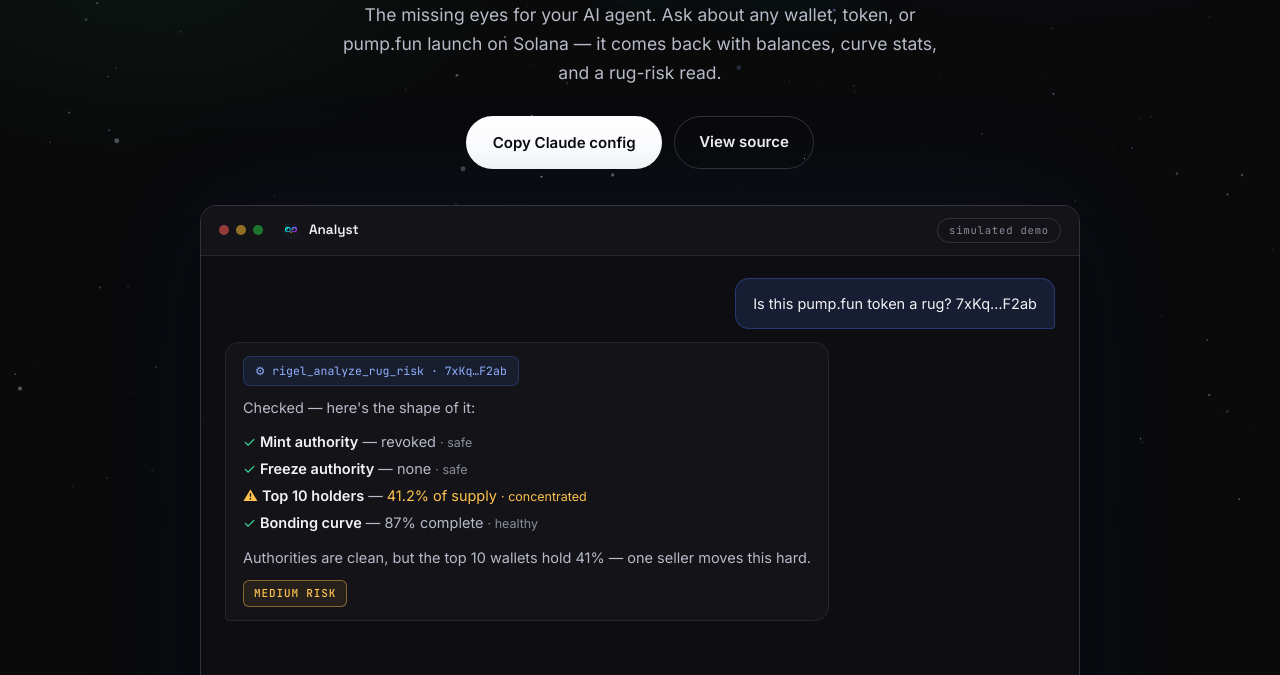
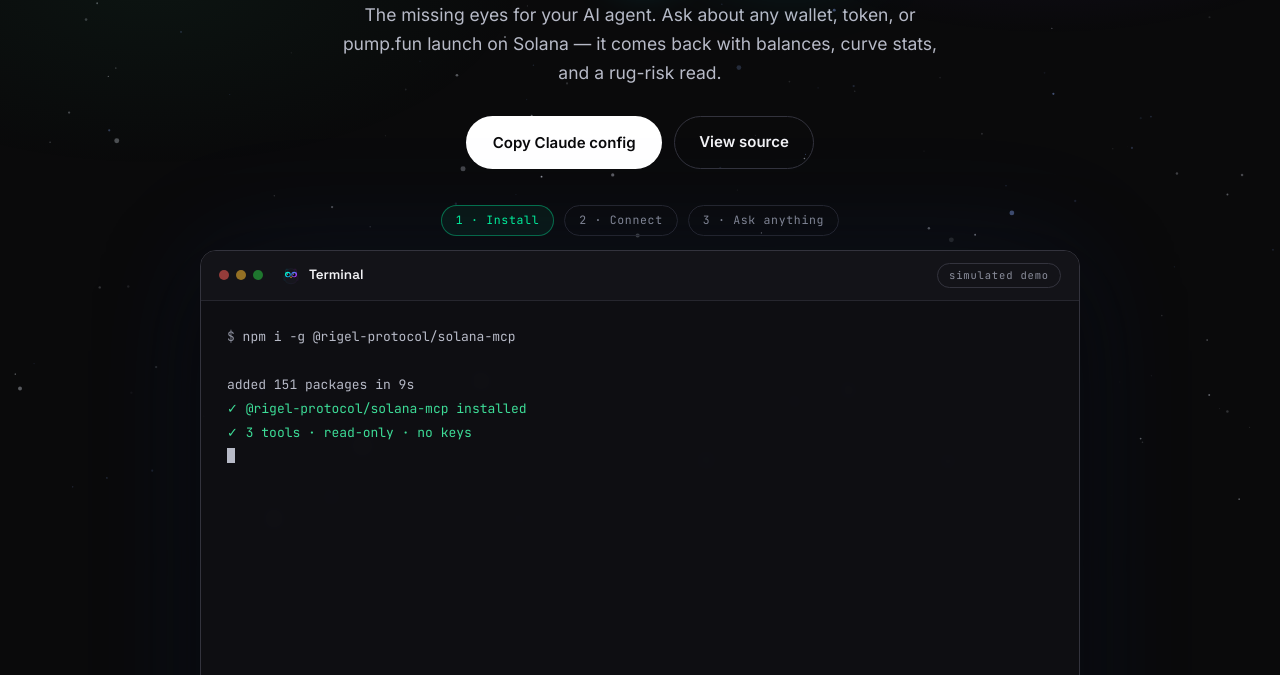
Before and after one commit to sylenzor/rigelonchain, a website: page public/index.html in a window 1280 px wide. Shown: the part 277-952 px from the top of the page. Drawn offline with Linux system fonts and the light colour scheme.

Commit message:
three-act demo + cache fix

```diff
--- a/public/index.html
+++ b/public/index.html
@@ -119,6 +119,23 @@ h1 .owl-h{display:inline-block;vertical-align:middle;margin:0 10px;width:.95em;h
 .chat-who .owl{display:block}
 .demo-tag{margin-left:auto;font-family:var(--mono);font-size:10.5px;letter-spacing:.08em;color:var(--txt-3);
   border:1px solid var(--line-2);border-radius:999px;padding:3px 11px}
+/* ---- demo scenes ---- */
+.demo-steps{max-width:880px;margin:0 auto 14px;display:flex;justify-content:center;gap:10px;flex-wrap:wrap}
+.dstep{font-family:var(--mono);font-size:11.5px;letter-spacing:.06em;color:var(--txt-3);
+  border:1px solid var(--line);border-radius:999px;padding:5px 14px;transition:.3s}
+.dstep.on{color:#00FFA3;border-color:rgba(0,255,163,.4);background:rgba(0,255,163,.06)}
+.scene{display:none;min-height:400px}
+.scene.on{display:flex}
+.scene#sceneTerm.on,.scene#sceneConf.on{display:block}
+.term,.conf{padding:24px 26px;font-family:var(--mono);font-size:13px;line-height:1.85;color:var(--txt-2);
+  white-space:pre-wrap;word-break:break-word}
+.term .p{color:var(--txt-3)}
+.term .g{color:var(--green)}
+.term .caret,.conf .caret{display:inline-block;width:8px;height:15px;background:var(--txt-2);vertical-align:-2px;animation:crt 1s steps(1) infinite}
+@keyframes crt{50%{opacity:0}}
+.conf .k{color:var(--blue-2)}
+.conf .s{color:var(--green)}
+.conf .ok{color:var(--green)}
 .chat-body{padding:22px 24px 26px;display:flex;flex-direction:column;gap:13px}
 .stamp{text-align:center;font-size:12px;color:var(--txt-3)}
 .msg{max-width:76%;padding:13px 17px;border-radius:14px;font-size:14.5px;line-height:1.6}
@@ -281,13 +298,30 @@ footer{border-top:1px solid var(--line);margin-top:72px}
 </div>
 
 <div class="chat-wrap">
-  <div class="chat" role="img" aria-label="Simulated example: an agent using Rigel's tools to analyze a token">
+  <div class="demo-steps" id="demoSteps" aria-hidden="true">
+    <span class="dstep on">1 · Install</span>
+    <span class="dstep">2 · Connect</span>
+    <span class="dstep">3 · Ask anything</span>
+  </div>
+  <div class="chat" role="img" aria-label="Simulated demo: installing Rigel, connecting it to Claude, and asking it to analyze a token">
     <div class="chat-bar">
       <span class="dots" aria-hidden="true"><i></i><i></i><i></i></span>
-      <span class="chat-who"><img class="owl" src="/assets/owl.svg" alt="" width="20" height="20">Analyst</span>
+      <span class="chat-who"><img class="owl" src="/assets/owl.svg" alt="" width="20" height="20"><span id="demoTitle">Terminal</span></span>
       <span class="demo-tag">simulated demo</span>
     </div>
-    <div class="chat-body" id="chatBody">
+
+    <!-- act 1: install -->
+    <div class="scene" id="sceneTerm">
+      <pre class="term" id="termOut"></pre>
+    </div>
+
+    <!-- act 2: connect -->
+    <div class="scene" id="sceneConf">
+      <pre class="conf" id="confOut"></pre>
+    </div>
+
+    <!-- act 3: ask -->
+    <div class="scene chat-body" id="chatBody">
       <div class="msg m-user">Is this pump.fun token a rug? 7xKq…F2ab</div>
       <div class="typing" id="typing" aria-hidden="true"><i></i><i></i><i></i></div>
       <div class="msg m-bot">
@@ -308,6 +342,7 @@ footer{border-top:1px solid var(--line);margin-top:72px}
         12.4 SOL and three tokens. The biggest bag is 34.1M of the token above — <span class="hl">the same 41% concentration</span>. The dev is the whale. <b>That's your risk.</b>
       </div>
     </div>
+
   </div>
 </div>
 
@@ -525,45 +560,124 @@ document.querySelectorAll(".cbtn[data-copy]").forEach(btn =>
 document.getElementById("copyConfig").addEventListener("click", function(){ doCopy(this, CONFIG_TEXT, "Copied ✓"); });
 document.getElementById("copyConfigTop").addEventListener("click", function(){ doCopy(this, CONFIG_TEXT, "Copied ✓"); });
 
-/* ---- animated demo: the conversation plays like a product video, then loops ---- */
+/* ---- the demo: a three-act product tour that plays itself, then loops ----
+   act 1: install in a terminal · act 2: config lands in Claude · act 3: ask anything */
 (function(){
-  if (matchMedia("(prefers-reduced-motion: reduce)").matches) return;
-  const body = document.getElementById("chatBody");
+  const reduced = matchMedia("(prefers-reduced-motion: reduce)").matches;
+  const scenes = {
+    term: document.getElementById("sceneTerm"),
+    conf: document.getElementById("sceneConf"),
+    chat: document.getElementById("chatBody"),
+  };
+  const steps = [...document.querySelectorAll(".dstep")];
+  const title = document.getElementById("demoTitle");
+  const termOut = document.getElementById("termOut");
+  const confOut = document.getElementById("confOut");
   const typing = document.getElementById("typing");
-  const msgs = [...body.querySelectorAll(".msg")];
-  body.classList.add("anim");
+  const msgs = [...scenes.chat.querySelectorAll(".msg")];
+
+  function setScene(name, stepIdx, titleText){
+    Object.values(scenes).forEach(s => s.classList.remove("on"));
+    scenes[name].classList.add("on");
+    steps.forEach((s, i) => s.classList.toggle("on", i === stepIdx));
+    title.textContent = titleText;
+  }
+
+  if (reduced) { // static: show the finished conversation
+    setScene("chat", 2, "Claude Desktop");
+    scenes.chat.classList.remove("anim");
+    return;
+  }
+  scenes.chat.classList.add("anim");
 
   const wait = (ms) => new Promise(r => setTimeout(r, ms));
-  const moveTypingAfter = (el) => el.insertAdjacentElement("afterend", typing);
+  const caret = '<span class="caret"></span>';
+
+  async function typeInto(el, prefixHtml, text, speed){
+    for (let i = 1; i <= text.length; i++){
+      el.innerHTML = prefixHtml + text.slice(0, i) + caret;
+      await wait(speed);
+    }
+  }
+
+  async function actInstall(){
+    setScene("term", 0, "Terminal");
+    termOut.innerHTML = '<span class="p">$ </span>' + caret;
+    await wait(700);
+    await typeInto(termOut, '<span class="p">$ </span>', "npm i -g @rigel-protocol/solana-mcp", 34);
+    await wait(500);
+    const lines = [
+      "",
+      "added 151 packages in 9s",
+      '<span class="g">✓ @rigel-protocol/solana-mcp installed</span>',
+      '<span class="g">✓ 3 tools · read-only · no keys</span>',
+    ];
+    let html = '<span class="p">$ </span>npm i -g @rigel-protocol/solana-mcp';
+    for (const l of lines){
+      html += "\n" + l;
+      termOut.innerHTML = html + "\n" + caret;
+      await wait(420);
+    }
+    await wait(1300);
+  }
+
+  async function actConnect(){
+    setScene("conf", 1, "claude_desktop_config.json");
+    const lines = [
+      "{",
+      '  <span class="k">"mcpServers"</span>: {',
+      '    <span class="k">"rigel-solana"</span>: {',
+      '      <span class="k">"command"</span>: <span class="s">"npx"</span>,',
+      '      <span class="k">"args"</span>: [<span class="s">"-y"</span>, <span class="s">"@rigel-protocol/solana-mcp"</span>]',
+      "    }",
+      "  }",
+      "}",
+      "",
+      '<span class="ok">✓ saved — restart Claude and the tools appear</span>',
+    ];
+    confOut.innerHTML = "";
+    let html = "";
+    for (const l of lines){
+      html += (html ? "\n" : "") + l;
+      confOut.innerHTML = html + (l.startsWith("<span class=\"ok\"") ? "" : "\n" + caret);
+      await wait(l === "" ? 500 : 260);
+    }
+    await wait(1500);
+  }
+
+  async function actAsk(){
+    setScene("chat", 2, "Claude Desktop");
+    msgs.forEach(m => m.classList.remove("show"));
+    typing.classList.remove("show");
+    await wait(700);
+    msgs[0].classList.add("show");
+    await wait(900);
+    msgs[0].insertAdjacentElement("afterend", typing); typing.classList.add("show");
+    await wait(1500);
+    typing.classList.remove("show");
+    msgs[1].classList.add("show");
+    await wait(2600);
+    msgs[2].classList.add("show");
+    await wait(900);
+    msgs[2].insertAdjacentElement("afterend", typing); typing.classList.add("show");
+    await wait(1300);
+    typing.classList.remove("show");
+    msgs[3].classList.add("show");
+    await wait(6000);
+  }
 
   async function play(){
-    msgs.forEach(m => m.classList.remove("show"));
-    typing.classList.remove("show");
-    await wait(900);
-    // exchange 1
-    msgs[0].classList.add("show");                 // user question
-    await wait(900);
-    moveTypingAfter(msgs[0]); typing.classList.add("show");
-    await wait(1500);
-    typing.classList.remove("show");
-    msgs[1].classList.add("show");                 // risk report
-    await wait(2600);
-    // exchange 2
-    msgs[2].classList.add("show");                 // follow-up question
-    await wait(900);
-    moveTypingAfter(msgs[2]); typing.classList.add("show");
-    await wait(1300);
-    typing.classList.remove("show");
-    msgs[3].classList.add("show");                 // wallet answer
-    await wait(5200);                              // hold the full conversation
-    play();                                        // loop
+    for(;;){
+      await actInstall();
+      await actConnect();
+      await actAsk();
+    }
   }
 
-  // start when the demo scrolls into view (or immediately if already visible)
   const io = new IntersectionObserver((entries) => {
     if (entries.some(e => e.isIntersecting)) { io.disconnect(); play(); }
-  }, { threshold: .35 });
-  io.observe(body);
+  }, { threshold: .3 });
+  io.observe(document.querySelector(".chat"));
 })();
 </script>
 </body>
```
Also changed, not shown: server.js (+8 -1 lines).
